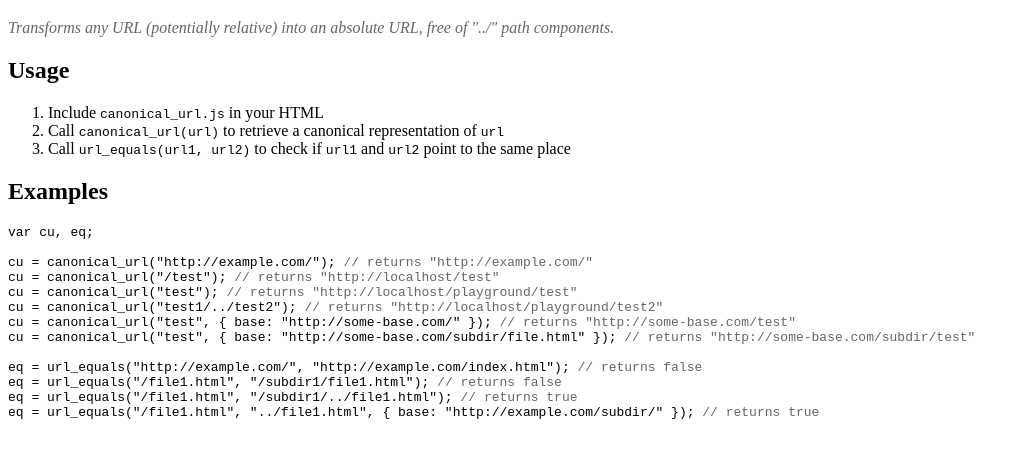
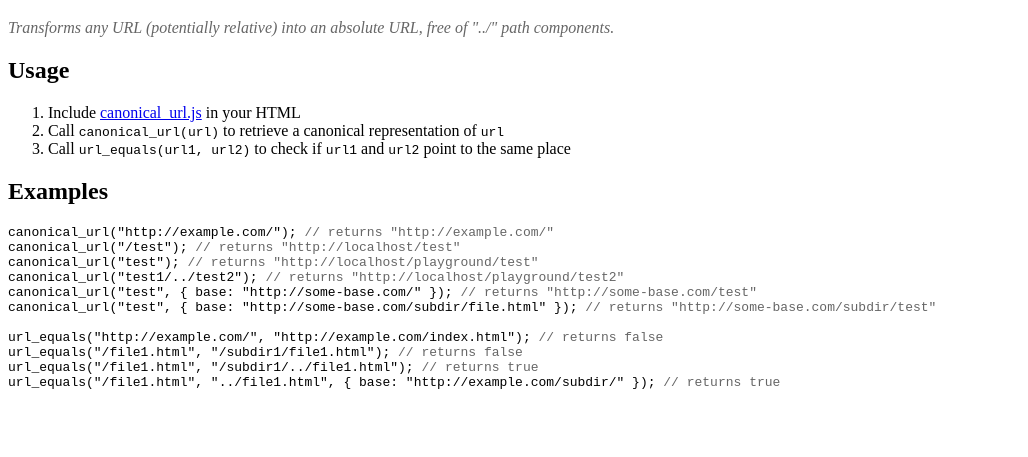
Before and after one commit to adamhooper/bodacity-js-util, a plain HTML site: page playground/canonical_url.html in a window 1280 px wide. Shown: the part 61-518 px from the top of the page, without its empty margins (0-1028 px from the left). Drawn offline with Linux system fonts and the light colour scheme.

Commit message:
Clean up docs some more

```diff
--- a/playground/canonical_url.html
+++ b/playground/canonical_url.html
@@ -14,7 +14,10 @@
 		</p>
 		<h2>Usage</h2>
 		<ol>
-			<li>Include <tt>canonical_url.js</tt> in your HTML</li>
+			<li>
+				Include <a href="../src/canonical_url.js">canonical_url.js</a> in your
+				HTML
+			</li>
 			<li>
 				Call <tt>canonical_url(url)</tt> to retrieve a canonical representation
 				of <tt>url</tt>
@@ -28,7 +31,7 @@
 		<pre class="console">loading in <tt>$(document).ready()</tt>...</pre>
 		<script type="text/javascript" src="jquery-1.3.2.js"></script>
 		<script type="text/javascript" src="../src/canonical_url.js"></script>
-		<script type="text/javascript">
+		<script type="text/javascript">//<!--
 			$(document).ready(function() {
 				var canonical_url_examples = [
 					[ 'http://example.com/' ],
@@ -47,7 +50,7 @@
 				];
 
 				var $pre = $('pre.console');
-				$pre.text('var cu, eq;\n\n');
+				$pre.empty();
 
 				function url_or_url_plus_options_string(url, options) {
 					return '"' + url + '"' + (
@@ -62,9 +65,9 @@
 				}
 
 				function add_example(question_string, answer_string) {
-					var $div = $('<div></div>');
-					var $txt = $('<span class="question"></span>');
-					var $val = $('<span class="answer"></span>');
+					var $div = $('<div><\/div>');
+					var $txt = $('<span class="question"><\/span>');
+					var $val = $('<span class="answer"><\/span>');
 
 					$txt.text(question_string);
 					$val.text(' // returns ' + answer_string);
@@ -77,7 +80,7 @@
 				function add_canonical_url_example(url, options) {
 					var input = url_or_url_plus_options_string(url, options);
 					add_example(
-						'cu = canonical_url(' + input + ');',
+						'canonical_url(' + input + ');',
 						'"' + canonical_url(url, options) + '"'
 					);
 				}
@@ -86,7 +89,7 @@
 					var url2_plus_options = url_or_url_plus_options_string(url2, options);
 
 					add_example(
-						'eq = url_equals("' + url1 + '", ' + url2_plus_options + ');',
+						'url_equals("' + url1 + '", ' + url2_plus_options + ');',
 						url_equals(url1, url2, options) ? 'true' : 'false'
 					);
 				}
@@ -101,6 +104,6 @@
 					add_url_equals_example.apply({}, this);
 				});
 			});
-		</script>
+		// --></script>
 	</body>
 </html>
--- a/src/channeler.js
+++ b/src/channeler.js
@@ -1,7 +1,6 @@
 function Channeler() {
 	this.listeners = {};
 	this.requests = {}; // type => XHR
-	this._request_number = 0;
 }
 
 (function() {
@@ -94,7 +93,7 @@ Channeler.prototype.abort_channel = function(type) {
  *                 Params: textStatus (null, "timeout", "error", "notmodified",
  *                         "parseerror")
  * - [type].cancel: broadcasts when manually canceling.
- *								  Params: (none)
+ *                  Params: (none)
  * - [type].complete: broadcasts after .success, .error, or .cancel.
  *                    Params: textStatus
  *
```
Also changed, not shown: playground/channeler.html (+4 -1 lines), playground/jquery.excerpt.html (+4 -1 lines), playground/utf8.html (+7 -7 lines).
